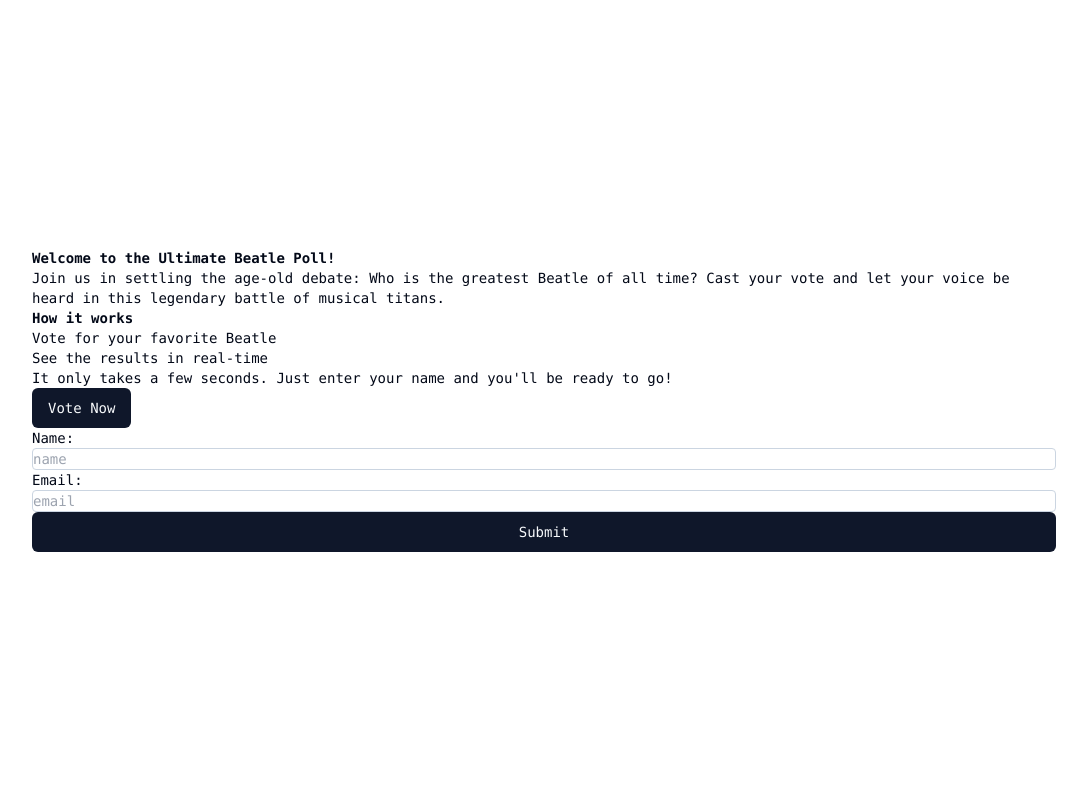
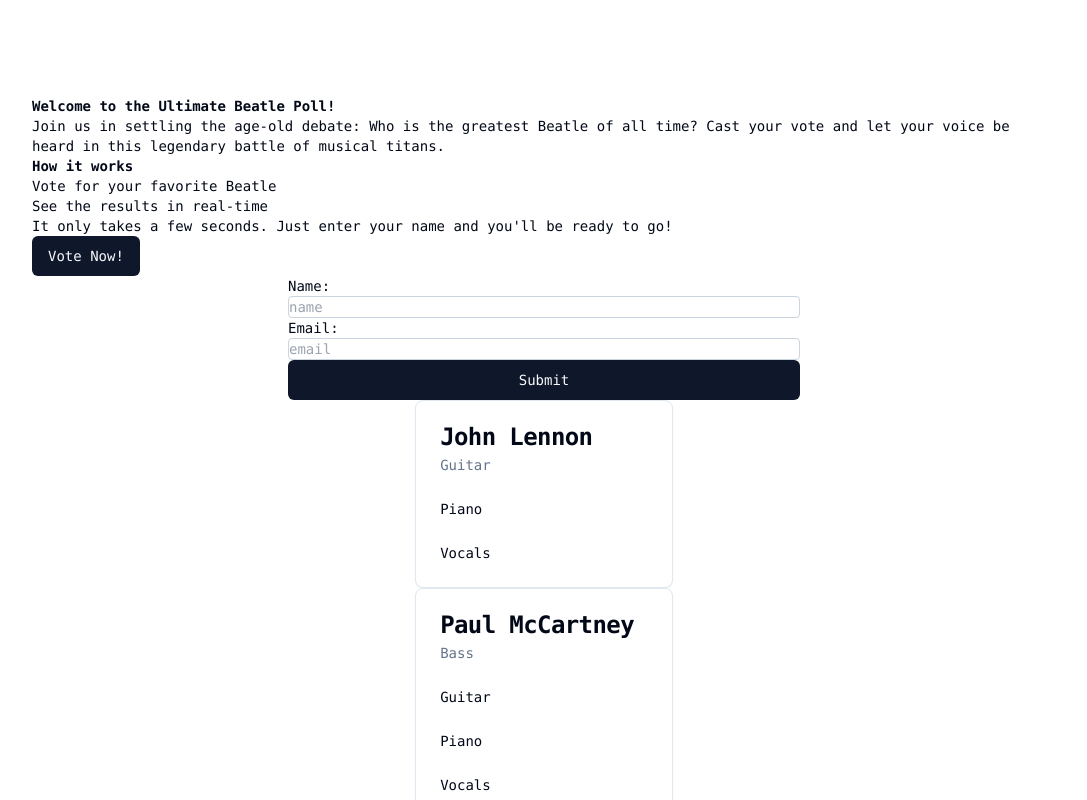
Before and after one commit to a-gva/polling-app, a Next.js app in the folder frontend/: page / in a window 1280 px wide. Shown: the top 800 px of the page, without its empty margins (64-1151 px from the left). Built offline with nearby package versions, Linux system fonts and the light colour scheme.

Commit message:
Add VotingCabin component and update login form width

```diff
--- a/frontend/src/app/page.tsx
+++ b/frontend/src/app/page.tsx
@@ -1,6 +1,8 @@
 import Login from '@/components/login';
 import VoteCTA from '@/components/vote-cta';
+import VotingCabin from '@/components/voting-cabin';
 import WelcomeScreen from '@/components/welcome-screen';
+import { beatles } from '@/data/beatles';
 
 export default function Home() {
   return (
@@ -9,6 +11,7 @@
         <WelcomeScreen />
         <VoteCTA />
         <Login />
+        <VotingCabin content={beatles} />
       </div>
     </main>
   );
--- a/frontend/src/app/vote/page.tsx
+++ b/frontend/src/app/vote/page.tsx
@@ -1,3 +1,3 @@
 export default function Vote() {
-  return <div>Vote Now</div>;
+  return <div>Vote Now!</div>;
 }
--- a/frontend/src/components/login.tsx
+++ b/frontend/src/components/login.tsx
@@ -18,8 +18,8 @@
   const onSubmit: SubmitHandler<NameInput> = (data) => console.log(data);
 
   return (
-    <div className='flex flex-col w-full'>
-      <form className='flex flex-col' onSubmit={handleSubmit(onSubmit)}>
+    <div className='flex flex-col w-1/2'>
+      <form className='flex flex-col w-full' onSubmit={handleSubmit(onSubmit)}>
         <label>Name:</label>
         <input
           placeholder='name'
--- /dev/null
+++ b/frontend/src/components/ui/card.tsx
@@ -0,0 +1,86 @@
+import * as React from 'react';
+
+import { cn } from '@/lib/utils';
+
+const Card = React.forwardRef<
+  HTMLDivElement,
+  React.HTMLAttributes<HTMLDivElement>
+>(({ className, ...props }, ref) => (
+  <div
+    ref={ref}
+    className={cn(
+      'rounded-lg border bg-card text-card-foreground shadow-sm',
+      className
+    )}
+    {...props}
+  />
+));
+Card.displayName = 'Card';
+
+const CardHeader = React.forwardRef<
+  HTMLDivElement,
+  React.HTMLAttributes<HTMLDivElement>
+>(({ className, ...props }, ref) => (
+  <div
+    ref={ref}
+    className={cn('flex flex-col space-y-1.5 p-6', className)}
+    {...props}
+  />
+));
+CardHeader.displayName = 'CardHeader';
+
+const CardTitle = React.forwardRef<
+  HTMLParagraphElement,
+  React.HTMLAttributes<HTMLHeadingElement>
+>(({ className, ...props }, ref) => (
+  <h3
+    ref={ref}
+    className={cn(
+      'text-2xl font-semibold leading-none tracking-tight',
+      className
+    )}
+    {...props}
+  />
+));
+CardTitle.displayName = 'CardTitle';
+
+const CardDescription = React.forwardRef<
+  HTMLParagraphElement,
+  React.HTMLAttributes<HTMLParagraphElement>
+>(({ className, ...props }, ref) => (
+  <p
+    ref={ref}
+    className={cn('text-sm text-muted-foreground', className)}
+    {...props}
+  />
+));
+CardDescription.displayName = 'CardDescription';
+
+const CardContent = React.forwardRef<
+  HTMLDivElement,
+  React.HTMLAttributes<HTMLDivElement>
+>(({ className, ...props }, ref) => (
+  <div ref={ref} className={cn('p-6 pt-0', className)} {...props} />
+));
+CardContent.displayName = 'CardContent';
+
+const CardFooter = React.forwardRef<
+  HTMLDivElement,
+  React.HTMLAttributes<HTMLDivElement>
+>(({ className, ...props }, ref) => (
+  <div
+    ref={ref}
+    className={cn('flex items-center p-6 pt-0', className)}
+    {...props}
+  />
+));
+CardFooter.displayName = 'CardFooter';
+
+export {
+  Card,
+  CardContent,
+  CardDescription,
+  CardFooter,
+  CardHeader,
+  CardTitle,
+};
--- a/frontend/src/components/vote-cta.tsx
+++ b/frontend/src/components/vote-cta.tsx
@@ -7,7 +7,7 @@
         It only takes a few seconds. Just enter your name and you&apos;ll be
         ready to go!
       </h2>
-      <Button className='w-fit'>Vote Now</Button>
+      <Button className='w-fit'>Vote Now!</Button>
     </div>
   );
 }
--- /dev/null
+++ b/frontend/src/components/voting-cabin.tsx
@@ -0,0 +1,34 @@
+import {
+  Card,
+  CardContent,
+  CardDescription,
+  CardHeader,
+  CardTitle,
+} from '@/components/ui/card';
+import { BeatlesSpecs } from '@/data/beatles';
+
+export interface VotingCabinProps {
+  content: BeatlesSpecs[];
+}
+
+export default function VotingCabin({ content }: VotingCabinProps) {
+  return (
+    <div>
+      {content.map((beatle, index) => (
+        <div key={index}>
+          <Card>
+            <CardHeader>
+              <CardTitle>{beatle.name}</CardTitle>
+              <CardDescription>{beatle.instrument.main}</CardDescription>
+            </CardHeader>
+            {beatle.instrument.secondary.map((instrument, index) => (
+              <CardContent key={index}>
+                <p>{instrument}</p>
+              </CardContent>
+            ))}
+          </Card>
+        </div>
+      ))}
+    </div>
+  );
+}
--- /dev/null
+++ b/frontend/src/data/beatles.ts
@@ -0,0 +1,26 @@
+export interface BeatlesSpecs {
+  name: string;
+  instrument: {
+    main: string;
+    secondary: string[];
+  };
+}
+
+export const beatles: BeatlesSpecs[] = [
+  {
+    name: 'John Lennon',
+    instrument: { main: 'Guitar', secondary: ['Piano', 'Vocals'] },
+  },
+  {
+    name: 'Paul McCartney',
+    instrument: { main: 'Bass', secondary: ['Guitar', 'Piano', 'Vocals'] },
+  },
+  {
+    name: 'George Harrison',
+    instrument: { main: 'Guitar', secondary: ['Vocals'] },
+  },
+  {
+    name: 'Ringo Starr',
+    instrument: { main: 'Drums', secondary: ['Percussion', 'Vocals'] },
+  },
+];
```
